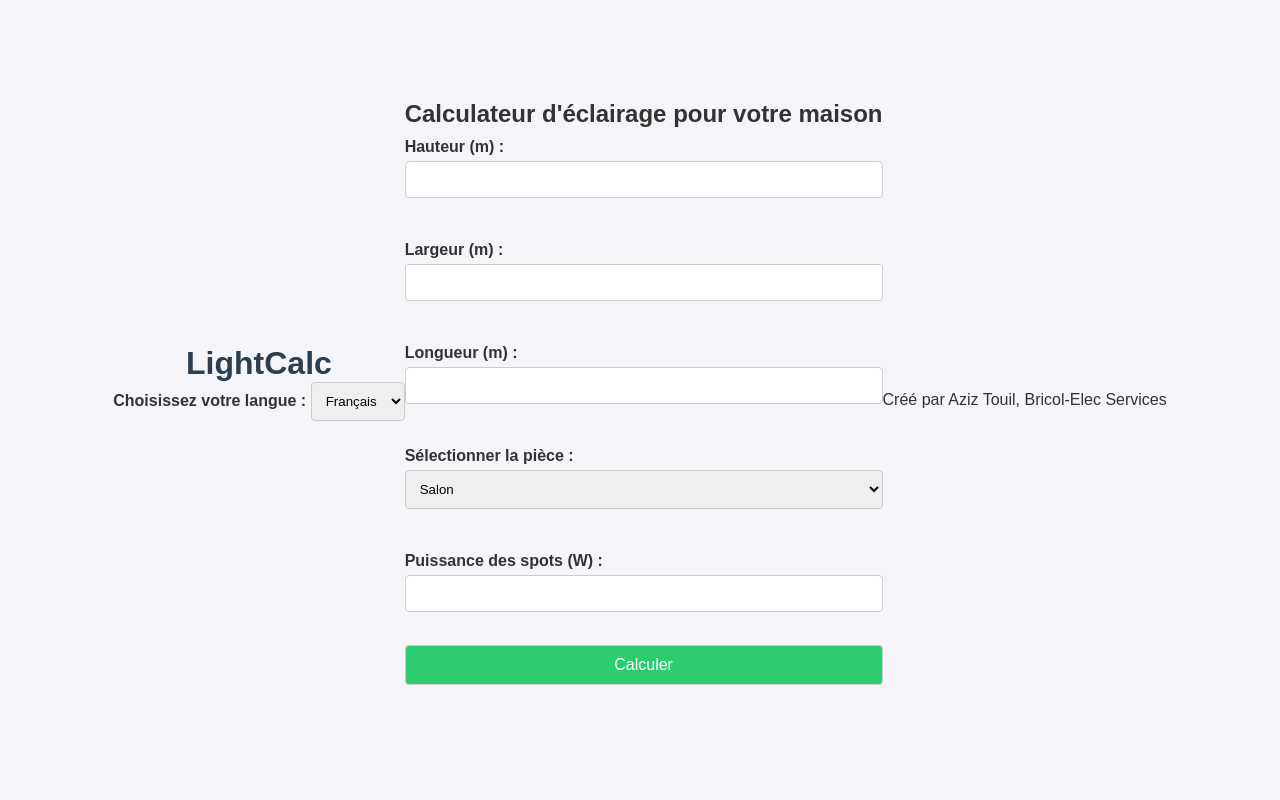
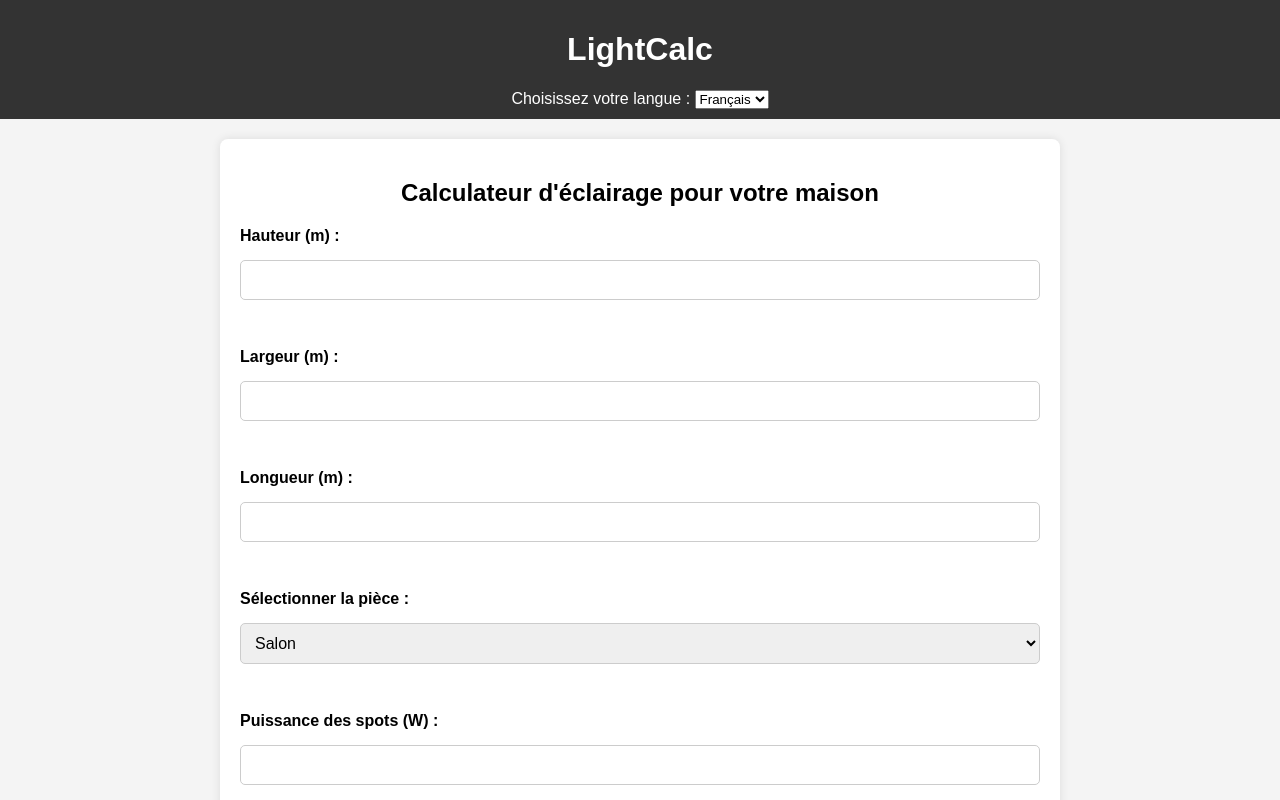
Before and after one commit to aziz-py/Bricol-Elec-Light, a plain HTML site: page index.html in a window 1280 px wide. Shown: the top 800 px of the page. Drawn offline with Linux system fonts and the light colour scheme.

Commit message:
Update style.css

```diff
--- a/style.css
+++ b/style.css
@@ -1,79 +1,65 @@
-* {
+body {
+  font-family: Arial, sans-serif;
   margin: 0;
   padding: 0;
-    box-sizing: border-box;
-}
-
-body {
-    font-family: Arial, sans-serif;
-    background-color: #f4f4f9;
-    color: #333;
-    display: flex;
-    justify-content: center;
-    align-items: center;
-    min-height: 100vh;
-    padding: 20px;
-}
-
-.container {
-    background-color: white;
-    padding: 30px;
-    border-radius: 8px;
-    box-shadow: 0 4px 10px rgba(0, 0, 0, 0.1);
-    width: 100%;
-    max-width: 600px;
+  background-color: #f4f4f4;
 }
 
 header {
+  background-color: #333;
+  color: white;
+  padding: 10px 0;
   text-align: center;
-    margin-bottom: 20px;
 }
 
-header h1 {
-    font-size: 2em;
-    color: #2c3e50;
+.language-selector {
+  margin-top: 10px;
 }
 
-header p {
-    font-size: 0.9em;
-    color: #7f8c8d;
+main {
+  max-width: 800px;
+  margin: 20px auto;
+  padding: 20px;
+  background-color: white;
+  border-radius: 8px;
+  box-shadow: 0 0 10px rgba(0, 0, 0, 0.1);
+}
+
+h2 {
+  text-align: center;
 }
 
 form {
   display: flex;
   flex-direction: column;
+  gap: 15px;
 }
 
-label {
-    margin: 10px 0 5px;
+form label {
   font-weight: bold;
 }
 
-input, select, button {
+form input, form select, form button {
   padding: 10px;
-    margin-bottom: 15px;
+  font-size: 1rem;
   border: 1px solid #ccc;
-    border-radius: 4px;
+  border-radius: 5px;
 }
 
-button {
-    background-color: #2ecc71;
+form button {
+  background-color: #4CAF50;
   color: white;
-    font-size: 1em;
   cursor: pointer;
-    transition: background-color 0.3s;
 }
 
-button:hover {
-    background-color: #27ae60;
+form button:hover {
+  background-color: #45a049;
 }
 
-#result {
-    background-color: #ecf0f1;
-    padding: 15px;
-    border-radius: 4px;
+footer {
+  text-align: center;
+  margin-top: 30px;
+  padding: 10px;
+  background-color: #333;
+  color: white;
 }
-
-h3 {
-    color: #2c3e50;
-}
```
Lines whose indentation alone changed are shown as unchanged.
